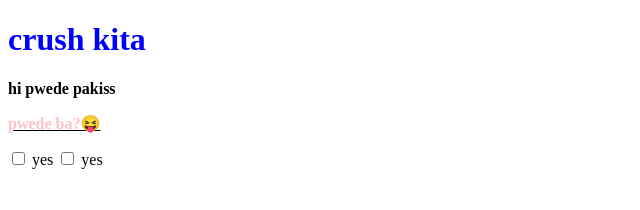
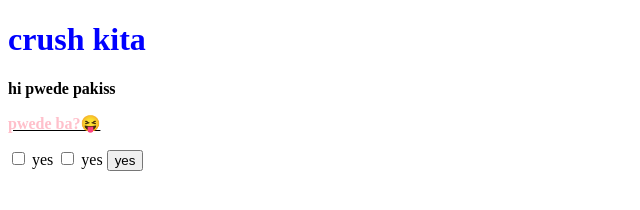
Before and after one commit to zaisetsu/pagibig, a plain HTML site: page index.html in a window 1280 px wide. Shown: the full height of the page, 0-640 px from the left. Drawn offline with Linux system fonts and the light colour scheme.

Commit message:
Update index.html

```diff
--- a/index.html
+++ b/index.html
@@ -10,5 +10,6 @@
    <p><b><u><font color="pink">pwede ba?😝</font></u></b></p>
 <input type="checkbox"> yes
 <input type="checkbox"> yes
+    <input type="button" value="yes" onclick="alert('😍')">
 </body>
 </html>
```
